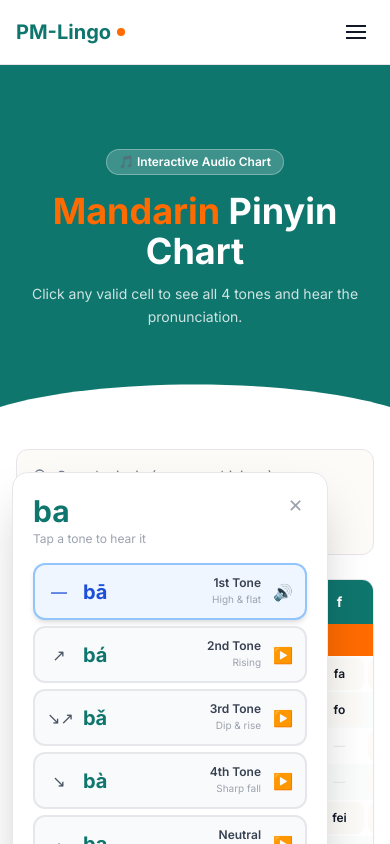
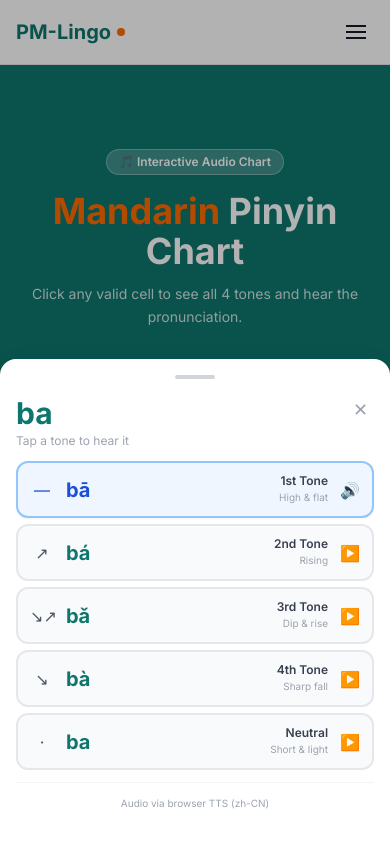
Before and after one commit to pmrsite/pm-lingo, a Next.js app: page /pinyin-lab in a window 390 px wide. Both pictures are taken after a click on the button "ba". Shown: the top 844 px of the page. Built offline with nearby package versions, Linux system fonts and the light colour scheme.

Commit message:
feat: pinyin chart — live-anchored popover with resize tracking and mobile bottom sheet

```diff
--- a/app/pinyin-lab/page.tsx
+++ b/app/pinyin-lab/page.tsx
@@ -4,9 +4,12 @@ import { useState, useEffect, useRef, useCallback } from 'react'
 import WaveDivider from '@/components/ui/WaveDivider'
 import Link from 'next/link'
 
-const TEAL   = '#0F766E'
-const ORANGE = '#FF6B00'
-const POPUP_W = 316
+const TEAL      = '#0F766E'
+const ORANGE    = '#FF6B00'
+const POPUP_W   = 320
+const GAP       = 10   // px gap between anchor edge and popup
+const MARGIN    = 12   // minimum distance from viewport edge
+const MOBILE_BP = 640  // px — below this use bottom-sheet
 
 const INITIALS = ['', 'b', 'p', 'm', 'f', 'd', 't', 'n', 'l', 'g', 'k', 'h', 'j', 'q', 'x', 'zh', 'ch', 'sh', 'r', 'z', 'c', 's']
 
@@ -14,7 +17,7 @@ const FINAL_GROUPS = [
   { label: 'FINALS', finals: ['a', 'o', 'e', 'ai', 'ei', 'ao', 'ou', 'an', 'en', 'ang', 'eng', 'er'] },
   { label: 'i',      finals: ['i', 'ia', 'iao', 'ie', 'iu', 'ian', 'in', 'iang', 'ing', 'iong'] },
   { label: 'u',      finals: ['u', 'ua', 'uo', 'uai', 'ui', 'uan', 'un', 'uang'] },
-  { label: 'ü', finals: ['ü', 'üe', 'üan', 'ün'] },
+  { label: 'ü',     finals: ['ü', 'üe', 'üan', 'ün'] },
 ]
 
 const STANDALONE: Record<string, string> = {
@@ -96,6 +99,35 @@ function speak(syllable: string, tone: number) {
   window.speechSynthesis.speak(utter)
 }
 
+/**
+ * Given the anchor's bounding rect, compute a collision-safe {x, y} for the
+ * popup panel (fixed position).
+ *
+ * Preferred: right of cell.
+ * Fallback: left of cell.
+ * Then clamp vertically so the popup stays within the viewport.
+ */
+function calcPos(anchor: DOMRect, popupH: number): { x: number; y: number } {
+  const vw = window.innerWidth
+  const vh = window.innerHeight
+
+  // Try right first
+  let x = anchor.right + GAP
+  if (x + POPUP_W > vw - MARGIN) {
+    // Flip to left
+    x = anchor.left - POPUP_W - GAP
+  }
+  // Hard clamp
+  x = Math.max(MARGIN, Math.min(x, vw - POPUP_W - MARGIN))
+
+  // Align top with anchor top, then clamp
+  let y = anchor.top
+  if (y + popupH > vh - MARGIN) y = vh - popupH - MARGIN
+  y = Math.max(MARGIN, y)
+
+  return { x, y }
+}
+
 const TONE_INFO = [
   { tone: 1, mark: 'ā', name: '1st Tone', desc: 'High & flat',   symbol: '—',  light: 'bg-blue-50 border-blue-300 text-blue-700' },
   { tone: 2, mark: 'á', name: '2nd Tone', desc: 'Rising',        symbol: '↗',  light: 'bg-green-50 border-green-300 text-green-700' },
@@ -104,88 +136,181 @@ const TONE_INFO = [
   { tone: 0, mark: 'a',      name: 'Neutral',  desc: 'Short & light', symbol: '·', light: 'bg-gray-50 border-gray-300 text-gray-600' },
 ]
 
-interface PopupState {
+// ─── Tone panel (shared between desktop popover and mobile sheet) ─────────────
+function TonePanel({
+  syllable, playingTone, onTone, onClose,
+}: {
   syllable: string
-  // fixed-position coords of the popup panel itself (already collision-resolved)
-  x: number
-  y: number
+  playingTone: number | null
+  onTone: (tone: number) => void
+  onClose: () => void
+}) {
+  return (
+    <>
+      <div className="flex items-start justify-between mb-3">
+        <div>
+          <div className="text-3xl font-bold" style={{ color: TEAL }}>{syllable}</div>
+          <div className="text-xs text-gray-400 mt-0.5">Tap a tone to hear it</div>
+        </div>
+        <button
+          onClick={onClose}
+          aria-label="Close tone panel"
+          className="text-gray-400 hover:text-gray-700 text-lg leading-none p-1.5 rounded-lg hover:bg-gray-100 transition-colors"
+        >
+          ✕
+        </button>
+      </div>
+      <div className="space-y-1.5">
+        {TONE_INFO.map(({ tone, name, desc, symbol, light }) => {
+          const withTone  = addTone(syllable, tone)
+          const isPlaying = playingTone === tone
+          return (
+            <button
+              key={tone}
+              onClick={() => onTone(tone)}
+              className={[
+                'w-full flex items-center gap-3 px-3 py-2.5 rounded-xl border-2 transition-all',
+                isPlaying
+                  ? light + ' shadow-sm'
+                  : 'border-gray-200 bg-gray-50 hover:border-[#0F766E]/40 hover:bg-[#F0FDFA]',
+              ].join(' ')}
+            >
+              <span className="text-base w-6 text-center shrink-0">{symbol}</span>
+              <span
+                className="text-xl font-bold flex-1 text-left"
+                style={{ color: isPlaying ? undefined : TEAL }}
+              >
+                {withTone}
+              </span>
+              <div className="text-right">
+                <div className="text-xs font-semibold text-gray-700">{name}</div>
+                <div className="text-[10px] text-gray-400">{desc}</div>
+              </div>
+              <span className="text-base">{isPlaying ? '🔊' : '▶️'}</span>
+            </button>
+          )
+        })}
+      </div>
+      <div className="mt-3 pt-3 border-t border-gray-100 text-[10px] text-gray-400 text-center">
+        Audio via browser TTS (zh-CN)
+      </div>
+    </>
+  )
 }
 
-/** Compute a collision-safe fixed position for the popup adjacent to the anchor rect. */
-function calcPopupPos(anchor: DOMRect): { x: number; y: number } {
-  const vw = window.innerWidth
-  const vh = window.innerHeight
-  const popupH = 360 // estimated
-  const gap = 12
-  const margin = 12
-
-  // Prefer right of cell
-  let x = anchor.right + gap
-  if (x + POPUP_W > vw - margin) {
-    // Flip left
-    x = anchor.left - POPUP_W - gap
-  }
-  // Clamp to viewport
-  x = Math.max(margin, Math.min(x, vw - POPUP_W - margin))
-
-  // Align top of popup with top of cell
-  let y = anchor.top
-  // Shift up if it overflows the bottom
-  if (y + popupH > vh - margin) {
-    y = vh - popupH - margin
-  }
-  y = Math.max(margin, y)
-
-  return { x, y }
-}
-
+// ─── Main page ─────────────────────────────────────────────────────────────────
 export default function PinyinLabPage() {
   const [selectedTone, setSelectedTone] = useState(1)
-  const [popup,        setPopup]        = useState<PopupState | null>(null)
   const [activeSyl,    setActiveSyl]    = useState<string | null>(null)
   const [playingTone,  setPlayingTone]  = useState<number | null>(null)
   const [search,       setSearch]       = useState('')
-  const popupRef = useRef<HTMLDivElement>(null)
 
-  // Close on outside click
+  // Popover state (desktop/tablet)
+  const [popoverPos,   setPopoverPos]   = useState<{ x: number; y: number } | null>(null)
+  // Ref to the currently anchored button element
+  const anchorRef   = useRef<HTMLButtonElement | null>(null)
+  const popoverRef  = useRef<HTMLDivElement>(null)
+  const popoverH    = useRef(360) // updated after first render
+
+  // Mobile bottom-sheet
+  const [isMobile,    setIsMobile]    = useState(false)
+  const [sheetOpen,   setSheetOpen]   = useState(false)
+
+  // Track mobile breakpoint
   useEffect(() => {
+    function check() { setIsMobile(window.innerWidth < MOBILE_BP) }
+    check()
+    window.addEventListener('resize', check, { passive: true })
+    return () => window.removeEventListener('resize', check)
+  }, [])
+
+  const closeAll = useCallback(() => {
+    setActiveSyl(null)
+    setPopoverPos(null)
+    setSheetOpen(false)
+    anchorRef.current = null
+  }, [])
+
+  /** Recompute popover position from stored anchor element. */
+  const reposition = useCallback(() => {
+    if (!anchorRef.current || isMobile) return
+    const rect = anchorRef.current.getBoundingClientRect()
+    // If anchor is completely off-screen (scrolled away), close
+    if (rect.bottom < 0 || rect.top > window.innerHeight
+      || rect.right < 0 || rect.left > window.innerWidth) {
+      closeAll()
+      return
+    }
+    setPopoverPos(calcPos(rect, popoverH.current))
+  }, [isMobile, closeAll])
+
+  // Re-anchor on window resize
+  useEffect(() => {
+    if (!anchorRef.current) return
+    window.addEventListener('resize', reposition, { passive: true })
+    return () => window.removeEventListener('resize', reposition)
+  }, [reposition])
+
+  // Close on scroll (anchor moves; close cleanly rather than chasing)
+  useEffect(() => {
+    if (!activeSyl) return
+    function onScroll() { closeAll() }
+    window.addEventListener('scroll', onScroll, { passive: true, capture: true })
+    return () => window.removeEventListener('scroll', onScroll, { capture: true })
+  }, [activeSyl, closeAll])
+
+  // Outside pointer-down closes the desktop popover
+  useEffect(() => {
+    if (!popoverPos) return
     function onPointerDown(e: PointerEvent) {
-      if (popupRef.current && !popupRef.current.contains(e.target as Node)) {
-        setPopup(null)
-        setActiveSyl(null)
+      if (popoverRef.current && !popoverRef.current.contains(e.target as Node)
+        && !(e.target as Element).closest('[data-pinyin-cell]')) {
+        closeAll()
       }
     }
-    if (popup) document.addEventListener('pointerdown', onPointerDown)
+    document.addEventListener('pointerdown', onPointerDown)
     return () => document.removeEventListener('pointerdown', onPointerDown)
-  }, [popup])
+  }, [popoverPos, closeAll])
 
-  // Close on Escape
+  // Escape key
   useEffect(() => {
-    function onKey(e: KeyboardEvent) {
-      if (e.key === 'Escape') { setPopup(null); setActiveSyl(null) }
+    if (!activeSyl) return
+    function onKey(e: KeyboardEvent) { if (e.key === 'Escape') closeAll() }
+    document.addEventListener('keydown', onKey)
+    return () => document.removeEventListener('keydown', onKey)
+  }, [activeSyl, closeAll])
+
+  // After popover renders, measure its actual height and reposition if needed
+  useEffect(() => {
+    if (popoverRef.current) {
+      const h = popoverRef.current.offsetHeight
+      if (h && h !== popoverH.current) {
+        popoverH.current = h
+        reposition()
       }
-    if (popup) document.addEventListener('keydown', onKey)
-    return () => document.removeEventListener('keydown', onKey)
-  }, [popup])
-
-  // Close on scroll (popup is fixed so it stays, but anchor has moved — close cleanly)
-  useEffect(() => {
-    if (!popup) return
-    function onScroll() { setPopup(null); setActiveSyl(null) }
-    window.addEventListener('scroll', onScroll, { passive: true, capture: true })
-    return () => window.removeEventListener('scroll', onScroll, { capture: true })
-  }, [popup])
+    }
+  })
 
   const handleCellClick = useCallback((syllable: string, e: React.MouseEvent<HTMLButtonElement>) => {
-    const rect = e.currentTarget.getBoundingClientRect()
-    const pos  = calcPopupPos(rect)
+    const btn = e.currentTarget
+    anchorRef.current = btn
+
+    if (isMobile) {
       setActiveSyl(syllable)
-    setPopup({ syllable, ...pos })
+      setSheetOpen(true)
+      setPlayingTone(selectedTone)
       speak(syllable, selectedTone)
+      return
+    }
+
+    const rect = btn.getBoundingClientRect()
+    setActiveSyl(syllable)
+    setPopoverPos(calcPos(rect, popoverH.current))
     setPlayingTone(selectedTone)
-  }, [selectedTone])
+    speak(syllable, selectedTone)
+  }, [isMobile, selectedTone])
 
-  function handlePopupTone(syllable: string, tone: number) {
+  function handleTone(syllable: string, tone: number) {
     speak(syllable, tone)
     setPlayingTone(tone)
   }
@@ -246,27 +371,24 @@ export default function PinyinLabPage() {
           </div>
         </div>
 
-        {/* Chart */}
+        {/* Chart table */}
         <div className="overflow-x-auto rounded-xl border border-lingo-border shadow-sm">
           <table className="border-collapse text-sm" style={{ minWidth: '980px' }}>
             <thead>
               <tr>
-                {/* Corner header — label column content as INITIALS */}
                 <th
                   className="px-3 py-3 text-center sticky left-0 z-20 min-w-[72px] text-[11px] font-bold tracking-widest"
                   style={{ backgroundColor: TEAL, color: 'white' }}
                 >
                   INITIALS
                 </th>
-                {/* Initial consonant headers */}
                 {INITIALS.map(initial => (
                   <th
                     key={initial || 'zero'}
                     className="px-2 py-3 text-center font-bold min-w-[54px] text-sm"
                     style={{ backgroundColor: TEAL, color: 'white' }}
                   >
-                    {/* zero-initial column: show blank — data logic intact */}
-                    {initial}
+                    {initial /* zero-initial: renders empty string — column data intact */}
                   </th>
                 ))}
               </tr>
@@ -274,7 +396,6 @@ export default function PinyinLabPage() {
             <tbody>
               {FINAL_GROUPS.map((group, gi) => (
                 <>
-                  {/* Section label row — solid Orange, white text */}
                   <tr key={`group-${gi}`}>
                     <td
                       colSpan={INITIALS.length + 1}
@@ -287,8 +408,6 @@ export default function PinyinLabPage() {
 
                   {group.finals.map((final, fi) => (
                     <tr key={final} className={fi % 2 === 0 ? 'bg-white' : 'bg-gray-50/60'}>
-
-                      {/* Final row header — always teal */}
                       <td
                         className="sticky left-0 z-10 px-2 py-1.5 text-center font-bold text-xs min-w-[72px]"
                         style={{ backgroundColor: TEAL, color: 'white' }}
@@ -296,24 +415,25 @@ export default function PinyinLabPage() {
                         {final}
                       </td>
 
-                      {/* Syllable cells */}
                       {INITIALS.map(initial => {
                         const syllable = getSyllable(initial, final)
+                        // Selected state has visual priority over search-match
                         const isActive = activeSyl === syllable && syllable !== null
-                        const isMatch  = search.length > 0 && syllable !== null
+                        const isMatch  = !isActive && search.length > 0 && syllable !== null
                           && syllable.toLowerCase().startsWith(search.toLowerCase())
 
                         return (
                           <td key={initial || 'zero'} className="px-0.5 py-0.5 text-center">
                             {syllable ? (
                               <button
+                                data-pinyin-cell
                                 onClick={e => handleCellClick(syllable, e)}
                                 aria-label={`${syllable}, click to hear tones`}
                                 aria-pressed={isActive}
                                 className={
                                   'w-full px-1 py-2 rounded-lg text-xs font-semibold '
                                   + 'transition-colors duration-150 ease-out '
-                                  + 'focus-visible:outline-none focus-visible:ring-2 '
+                                  + 'focus-visible:outline-none focus-visible:ring-2 focus-visible:ring-[#0F766E]/40 '
                                   + (isActive
                                     ? ''
                                     : isMatch
@@ -322,8 +442,7 @@ export default function PinyinLabPage() {
                                 }
                                 style={isActive
                                   ? { backgroundColor: TEAL, color: '#ffffff', fontWeight: 600,
-                                      boxShadow: '0 0 0 2px rgba(15,118,110,0.20)' }
-                                  : isMatch ? undefined
+                                      boxShadow: `0 0 0 2px rgba(15,118,110,0.25)` }
                                   : undefined
                                 }
                               >
@@ -351,7 +470,7 @@ export default function PinyinLabPage() {
           </span>
           <span className="flex items-center gap-1.5">
             <span className="inline-block w-4 h-4 rounded" style={{ backgroundColor: TEAL }} />
-            <span>Selected</span>
+            Selected
           </span>
           <span className="flex items-center gap-1.5">
             <span className="inline-block w-4 h-4 rounded bg-yellow-100 border-2 border-yellow-400" />
@@ -368,9 +487,6 @@ export default function PinyinLabPage() {
               className={`p-4 rounded-xl border-2 text-left transition-all hover:shadow-md ${
                 selectedTone === tone ? light + ' shadow-md scale-105' : 'bg-white border-lingo-border'
               }`}
-              style={selectedTone === tone
-                ? undefined
-                : { ['--tw-border-opacity' as string]: 1 }}
             >
               <div className="text-2xl font-bold mb-1 text-lingo-text">{mark}</div>
               <div className="text-sm font-semibold text-lingo-text">{name}</div>
@@ -380,62 +496,59 @@ export default function PinyinLabPage() {
         </div>
       </div>
 
-      {/* Anchored tone popup — fixed position, computed from clicked cell */}
-      {popup && (
+      {/* ── Desktop / tablet anchored popover ───────────────────────────────────────── */}
+      {!isMobile && popoverPos && activeSyl && (
         <div
-          ref={popupRef}
+          ref={popoverRef}
           role="dialog"
-          aria-label={`Tones for ${popup.syllable}`}
+          aria-label={`Tones for ${activeSyl}`}
           aria-modal="false"
-          className="z-[9999] bg-white rounded-2xl shadow-2xl border border-gray-200 p-5"
+          className="bg-white rounded-2xl shadow-2xl border border-gray-200 p-5"
           style={{
             position: 'fixed',
-            top: popup.y,
-            left: popup.x,
+            top: popoverPos.y,
+            left: popoverPos.x,
             width: POPUP_W,
-            maxWidth: 'calc(100vw - 24px)',
+            maxWidth: `calc(100vw - ${MARGIN * 2}px)`,
+            zIndex: 9999,
           }}
         >
-          <div className="flex items-start justify-between mb-4">
-            <div>
-              <div className="text-3xl font-bold" style={{ color: TEAL }}>{popup.syllable}</div>
-              <div className="text-xs text-gray-400 mt-0.5">Tap a tone to hear it</div>
+          <TonePanel
+            syllable={activeSyl}
+            playingTone={playingTone}
+            onTone={tone => handleTone(activeSyl, tone)}
+            onClose={closeAll}
+          />
         </div>
-            <button
-              onClick={() => { setPopup(null); setActiveSyl(null) }}
-              aria-label="Close tone panel"
-              className="text-gray-400 hover:text-gray-700 text-lg leading-none p-1 rounded-lg hover:bg-gray-100 transition-colors"
+      )}
+
+      {/* ── Mobile bottom sheet ────────────────────────────────────────────────── */}
+      {isMobile && sheetOpen && activeSyl && (
+        <>
+          {/* Backdrop */}
+          <div
+            className="fixed inset-0 bg-black/30 z-[9998]"
+            aria-hidden="true"
+            onClick={closeAll}
+          />
+          {/* Sheet */}
+          <div
+            role="dialog"
+            aria-label={`Tones for ${activeSyl}`}
+            aria-modal="true"
+            className="fixed bottom-0 left-0 right-0 z-[9999] bg-white rounded-t-2xl shadow-2xl px-4 pt-4 pb-8"
+            style={{ maxHeight: '85vh', overflowY: 'auto' }}
           >
-              ✕
-            </button>
+            {/* Drag handle */}
+            <div className="w-10 h-1 bg-gray-300 rounded-full mx-auto mb-4" aria-hidden="true" />
+            <TonePanel
+              syllable={activeSyl}
+              playingTone={playingTone}
+              onTone={tone => handleTone(activeSyl, tone)}
+              onClose={closeAll}
+            />
           </div>
-          <div className="space-y-1.5">
-            {TONE_INFO.map(({ tone, name, desc, symbol, light }) => {
-              const withTone  = addTone(popup.syllable, tone)
-              const isPlaying = playingTone === tone
-              return (
-                <button
-                  key={tone}
-                  onClick={() => handlePopupTone(popup.syllable, tone)}
-                  className={`w-full flex items-center gap-3 px-3 py-2.5 rounded-xl border-2 transition-all hover:scale-[1.01] ${
-                    isPlaying ? light + ' shadow-md' : 'border-gray-200 bg-gray-50 hover:border-[#0F766E]/40 hover:bg-[#F0FDFA]'
-                  }`}
-                >
-                  <span className="text-base w-6 text-center shrink-0">{symbol}</span>
-                  <span className="text-xl font-bold flex-1 text-left" style={{ color: isPlaying ? undefined : TEAL }}>{withTone}</span>
-                  <div className="text-right">
-                    <div className="text-xs font-semibold text-gray-700">{name}</div>
-                    <div className="text-[10px] text-gray-400">{desc}</div>
-                  </div>
-                  <span className="text-base">{isPlaying ? '🔊' : '▶️'}</span>
-                </button>
-              )
-            })}
-          </div>
-          <div className="mt-3 pt-3 border-t border-gray-100 text-[10px] text-gray-400 text-center">
-            Audio via browser TTS (zh-CN)
-          </div>
-        </div>
+        </>
       )}
 
       <WaveDivider variant="white-to-soft-teal" shape="slope" />
@@ -458,7 +571,6 @@ export default function PinyinLabPage() {
       <WaveDivider variant="soft-teal-to-white" shape="valley" />
       <WaveDivider variant="white-to-orange" shape="arch" />
 
-      {/* CTA */}
       <section className="py-16 px-4 text-center" style={{ backgroundColor: ORANGE }}>
         <h2 className="text-3xl font-bold text-white mb-4">Practice what you just learned</h2>
         <p className="text-white/80 text-lg mb-8 max-w-xl mx-auto">
```
Lines whose indentation alone changed are shown as unchanged.
